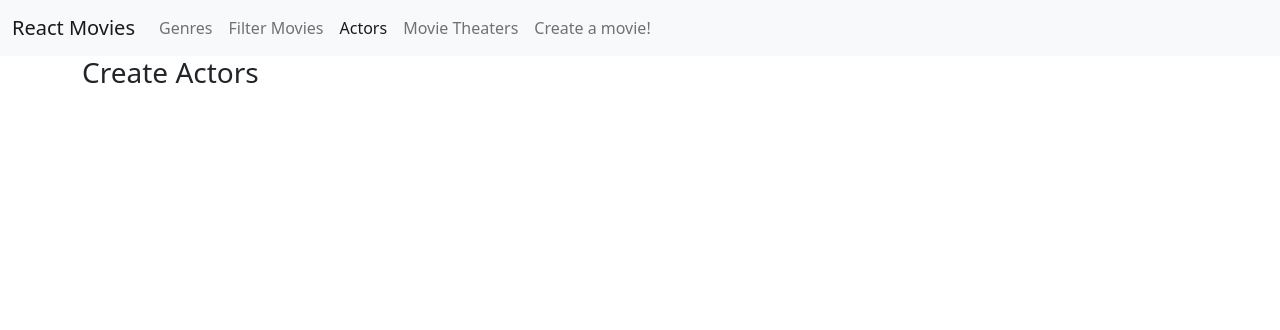
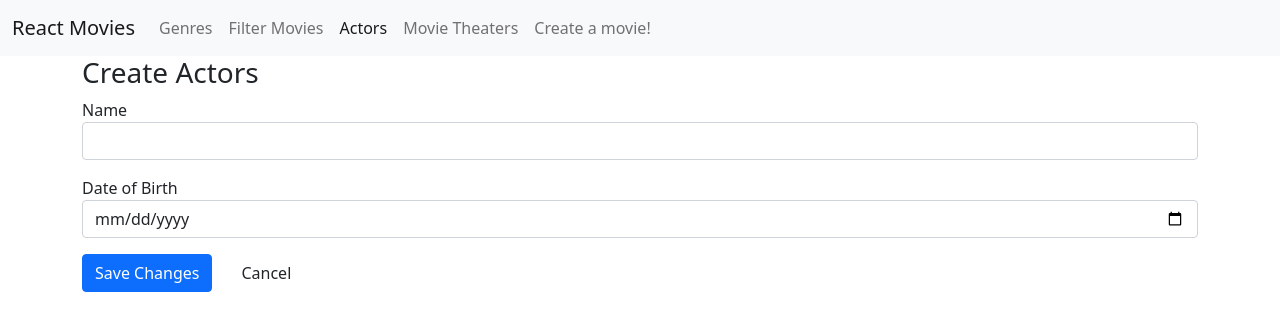
Before and after one commit to mintfudge/MovieProject, a React (Create React App) app in the folder react-movies/: page /actors/create in a window 1280 px wide. Shown: the top 330 px of the page. Built offline with nearby package versions, Linux system fonts and the light colour scheme.

Commit message:
new component

```diff
--- /dev/null
+++ b/react-movies/src/Actors/ActorsForm.tsx
@@ -0,0 +1,47 @@
+import { Form, Formik, FormikHelpers } from "formik";
+import TextField from "Forms/TextField";
+import { Link } from "react-router-dom";
+import Button from "utils/Button";
+import { actorsCreationDTO } from "./actors.model";
+import * as Yup from "yup";
+import DateField from "Forms/DateField";
+
+export function ActorsForm(props: actorsFormProps) {
+return (
+    <Formik
+    initialValues={props.model}
+    onSubmit={props.onSubmit}
+    validationSchema={Yup.object({
+        name: Yup.string()
+        .required("This field is required")
+        .firstLetterUppercase(),
+        dateOfBirth: Yup.date()
+        .nullable()
+        .required("This field is required"),
+    })}
+    >
+    {(formikProps) => (
+        <Form>
+        <TextField displayName="Name" field="name" />
+        <DateField displayName="Date of Birth" field="dateOfBirth" />
+
+        <Button disabled={formikProps.isSubmitting} type="submit">
+            Save Changes
+        </Button>
+
+        <Link to="/actors" className="btn btn-secundary">
+            Cancel
+        </Link>
+        </Form>
+    )}
+    </Formik>
+);
+}
+
+interface actorsFormProps {
+model: actorsCreationDTO;
+onSubmit(
+    values: actorsCreationDTO,
+    action: FormikHelpers<actorsCreationDTO>
+): void;
+}
--- a/react-movies/src/Actors/CreateActors.tsx
+++ b/react-movies/src/Actors/CreateActors.tsx
@@ -1,9 +1,13 @@
-import { Link } from 'react-router-dom'
+import { ActorsForm } from './ActorsForm'
 
 export default function CreateActors() {
   return (
     <>
       <h3>Create Actors</h3>
+
+      <ActorsForm model={{name: '', dateOfBirth: undefined}}
+        onSubmit={(values) => console.log(values)}
+      />
     </>
   )
 }
--- a/react-movies/src/Actors/EditActors.tsx
+++ b/react-movies/src/Actors/EditActors.tsx
@@ -1,9 +1,13 @@
-import { Link } from 'react-router-dom'
+import { ActorsForm } from './ActorsForm'
 
 export default function EditActors() {
   return (
     <>
       <h3>Edit</h3>
+      <ActorsForm model={{name: 'Judy Garland',
+      dateOfBirth: new Date('1922-06-10T00:00:00')}}
+        onSubmit={(values) => console.log(values)}
+      />
     </>
   )
 }
--- /dev/null
+++ b/react-movies/src/Actors/actors.model.d.ts
@@ -0,0 +1,4 @@
+export interface actorsCreationDTO{
+    name: string
+    dateOfBirth?: Date
+}
--- /dev/null
+++ b/react-movies/src/Forms/DateField.tsx
@@ -0,0 +1,32 @@
+import { useFormikContext } from "formik";
+
+export default function DateField(props: dateFieldProps) {
+    const { values, validateForm, touched, errors } = useFormikContext<any>();
+
+return (
+    <div className="mb-3">
+    <label htmlFor={props.field}>{props.displayName}</label>
+
+    <input
+        type="date"
+        className="form-control"
+        id={props.field}
+        name={props.field}
+        defaultValue={values[props.field]?.toLocaleDateString("en-CA")}
+        onChange={(e) => {
+            const date = new Date(e.currentTarget.value + "T00:00:00");
+            values[props.field] = date;
+        validateForm();
+        }}
+    />
+    {touched[props.field] && errors[props.field] ? (
+        <div className="text-danger">{errors[props.field]?.toString()}</div> // maybe display errors
+    ) : null}
+    </div>
+);
+}
+
+interface dateFieldProps {
+    field: string;
+    displayName: string;
+}
```
Also changed, not shown: react-movies/src/Movies/FilterMovies.tsx (indentation only).
